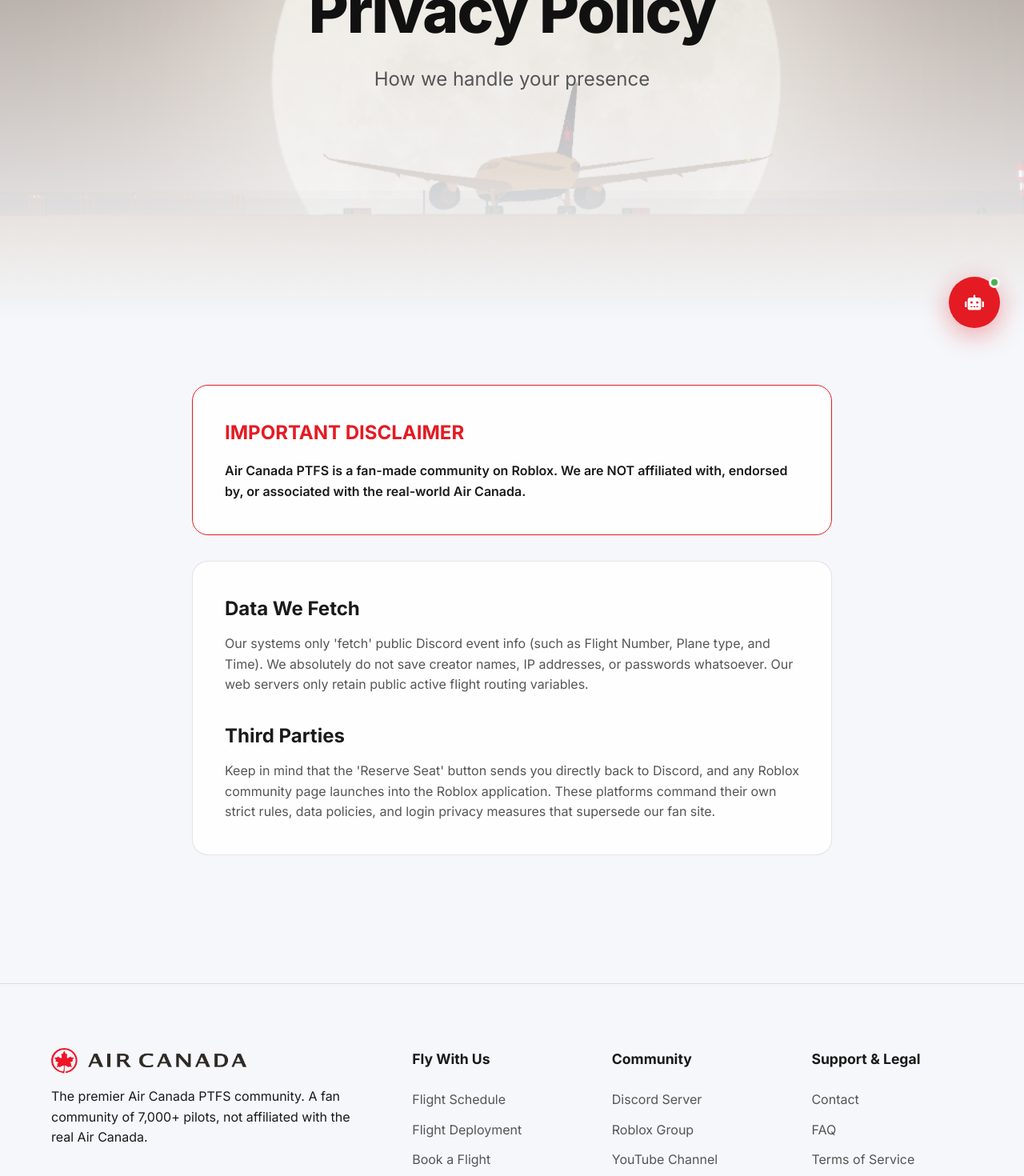
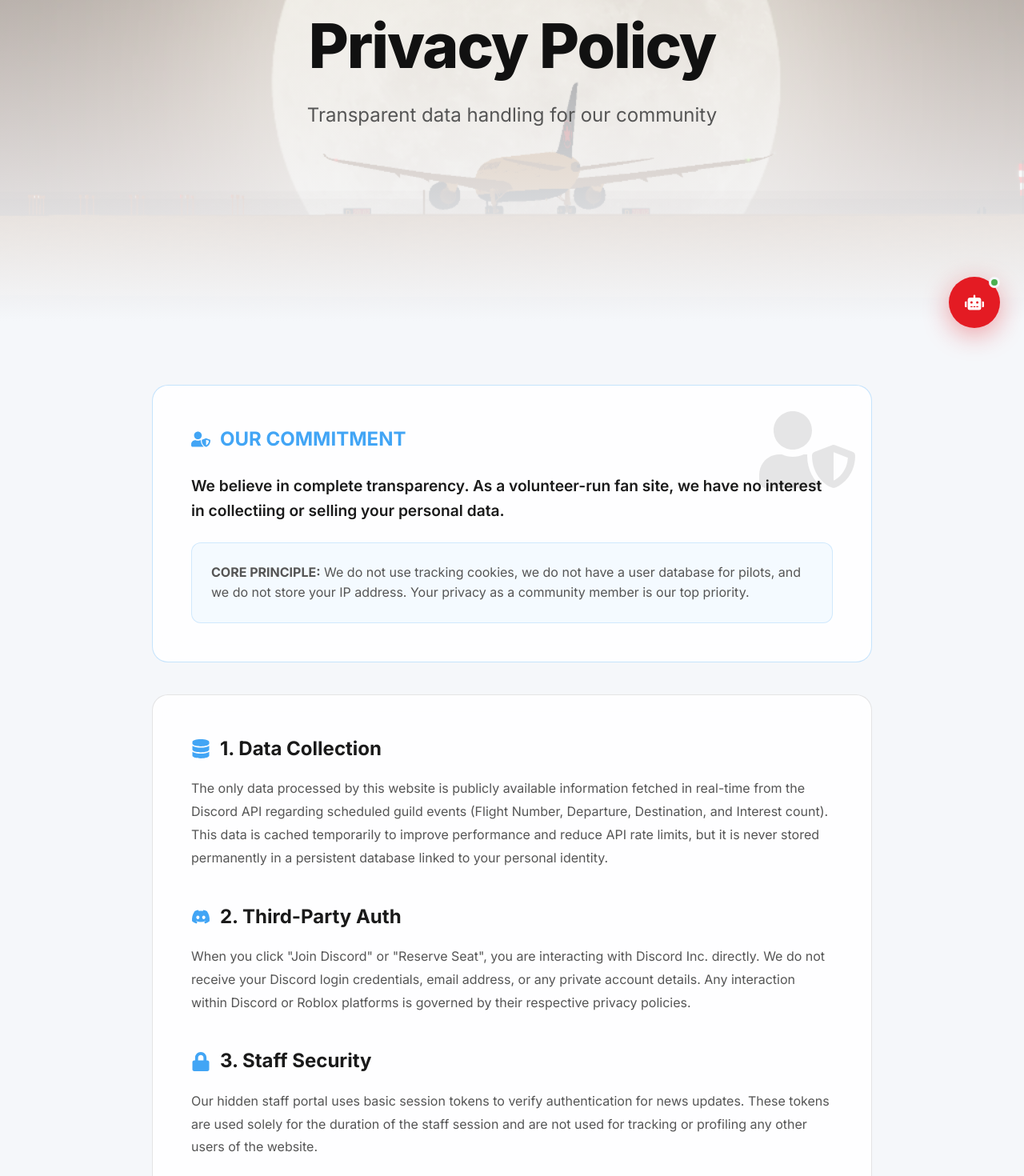
Before and after one commit to samthecanadianpilot/Aircanada.com, a Next.js app: page /privacy in a window 1280 px wide. Shown: the part 360-1830 px from the top of the page at 80% size. Built offline with nearby package versions, Linux system fonts and the light colour scheme.

Commit message:
Agent update: src/app/privacy/page.tsx

```diff
--- a/src/app/privacy/page.tsx
+++ b/src/app/privacy/page.tsx
@@ -1,36 +1,70 @@
 import React from 'react';
+import { FaUserShield, FaDatabase, FaLock, FaDiscord } from 'react-icons/fa';
 
 export default function PrivacyPolicy() {
   return (
     <>
-      <div className="hero cinematic-hero" style={{ minHeight: '40vh', display: 'flex', alignItems: 'center' }}>
+      <div className="hero cinematic-hero" style={{ minHeight: '50vh', display: 'flex', alignItems: 'center' }}>
         <div className="hero-overlay blur-overlay"></div>
         <div className="container hero-content text-center fade-in-up">
+          <div className="hero-stats-badge">
+             <FaLock /> SYSTEM ENCRYPTED
+          </div>
           <h1 className="hero-title">Privacy Policy</h1>
-          <p className="hero-subtitle">How we handle your presence</p>
+          <p className="hero-subtitle">Transparent data handling for our community</p>
         </div>
       </div>
 
       <div className="container section">
-        <div className="glass-panel" style={{ padding: '40px', maxWidth: '800px', margin: '0 auto', border: '1px solid var(--ac-red)' }}>
-          <h2 style={{ color: 'var(--ac-red)', marginBottom: '16px' }}>IMPORTANT DISCLAIMER</h2>
-          <p style={{ fontWeight: 600 }}>Air Canada PTFS is a fan-made community on Roblox. We are NOT affiliated with, endorsed by, or associated with the real-world Air Canada.</p>
+        <div className="glass-panel" style={{ padding: '48px', maxWidth: '900px', margin: '0 auto', border: '1px solid rgba(66, 165, 245, 0.3)', position: 'relative', overflow: 'hidden' }}>
+          <div style={{ position: 'absolute', top: 0, right: 0, padding: '20px', opacity: 0.1 }}>
+             <FaUserShield size={120} />
+          </div>
+
+          <h2 style={{ color: '#42A5F5', marginBottom: '24px', display: 'flex', alignItems: 'center', gap: '12px' }}>
+            <FaUserShield /> OUR COMMITMENT
+          </h2>
+          <p style={{ fontSize: '1.2rem', fontWeight: 600, color: 'var(--text)', lineHeight: '1.6', marginBottom: '24px' }}>
+            We believe in complete transparency. As a volunteer-run fan site, we have no interest in collectiing or selling your personal data.
+          </p>
+          <div style={{ padding: '24px', background: 'rgba(66, 165, 245, 0.05)', borderRadius: '12px', border: '1px solid rgba(66, 165, 245, 0.2)' }}>
+             <p style={{ color: 'var(--text-secondary)', margin: 0 }}>
+               <strong>CORE PRINCIPLE:</strong> We do not use tracking cookies, we do not have a user database for pilots, and we do not store your IP address. Your privacy as a community member is our top priority.
+             </p>
+          </div>
         </div>
 
-        <div className="glass-panel" style={{ padding: '40px', maxWidth: '800px', margin: '32px auto 0' }}>
-          <div style={{ marginBottom: '32px' }}>
-            <h3 style={{ fontSize: '1.5rem', marginBottom: '12px', color: 'var(--text-primary)' }}>Data We Fetch</h3>
-            <p style={{ color: 'var(--text-secondary)', lineHeight: '1.6' }}>
-              Our systems only 'fetch' public Discord event info (such as Flight Number, Plane type, and Time). We absolutely do not save creator names, IP addresses, or passwords whatsoever. Our web servers only retain public active flight routing variables.
+        <div className="glass-panel" style={{ padding: '48px', maxWidth: '900px', margin: '40px auto 0' }}>
+          <div className="tos-section" style={{ marginBottom: '40px' }}>
+            <h3 style={{ fontSize: '1.5rem', fontWeight: 700, marginBottom: '16px', color: 'var(--text)', display: 'flex', alignItems: 'center', gap: '12px' }}>
+              <FaDatabase color="#42A5F5" /> 1. Data Collection
+            </h3>
+            <p style={{ color: 'var(--text-secondary)', lineHeight: '1.8' }}>
+              The only data processed by this website is publicly available information fetched in real-time from the Discord API regarding scheduled guild events (Flight Number, Departure, Destination, and Interest count). This data is cached temporarily to improve performance and reduce API rate limits, but it is never stored permanently in a persistent database linked to your personal identity.
             </p>
           </div>
 
-          <div>
-            <h3 style={{ fontSize: '1.5rem', marginBottom: '12px', color: 'var(--text-primary)' }}>Third Parties</h3>
-            <p style={{ color: 'var(--text-secondary)', lineHeight: '1.6' }}>
-              Keep in mind that the 'Reserve Seat' button sends you directly back to Discord, and any Roblox community page launches into the Roblox application. These platforms command their own strict rules, data policies, and login privacy measures that supersede our fan site.
+          <div className="tos-section" style={{ marginBottom: '40px' }}>
+            <h3 style={{ fontSize: '1.5rem', fontWeight: 700, marginBottom: '16px', color: 'var(--text)', display: 'flex', alignItems: 'center', gap: '12px' }}>
+              <FaDiscord color="#42A5F5" /> 2. Third-Party Auth
+            </h3>
+            <p style={{ color: 'var(--text-secondary)', lineHeight: '1.8' }}>
+              When you click "Join Discord" or "Reserve Seat", you are interacting with Discord Inc. directly. We do not receive your Discord login credentials, email address, or any private account details. Any interaction within Discord or Roblox platforms is governed by their respective privacy policies.
             </p>
           </div>
+
+          <div className="tos-section">
+            <h3 style={{ fontSize: '1.5rem', fontWeight: 700, marginBottom: '16px', color: 'var(--text)', display: 'flex', alignItems: 'center', gap: '12px' }}>
+              <FaLock color="#42A5F5" /> 3. Staff Security
+            </h3>
+            <p style={{ color: 'var(--text-secondary)', lineHeight: '1.8' }}>
+              Our hidden staff portal uses basic session tokens to verify authentication for news updates. These tokens are used solely for the duration of the staff session and are not used for tracking or profiling any other users of the website.
+            </p>
+          </div>
+        </div>
+
+        <div className="text-center" style={{ marginTop: '48px', color: 'var(--text-tertiary)', fontSize: '0.9rem' }}>
+           Last Updated: April 2026
         </div>
       </div>
     </>
```
